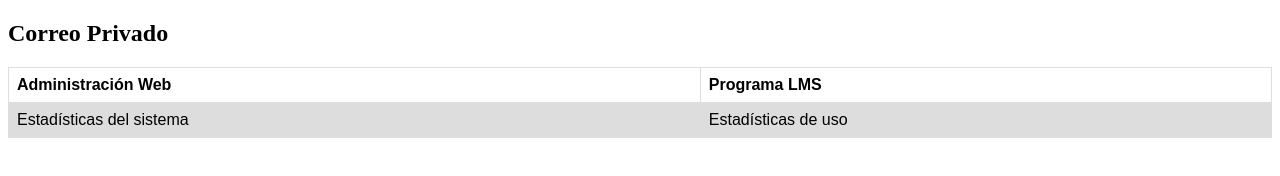
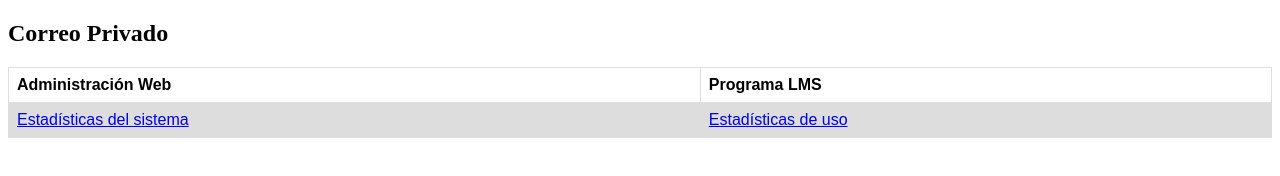
Before and after one commit to SpainLMS/admin, a plain HTML site: page 29615784H29615784.html in a window 1280 px wide. Drawn offline with Linux system fonts and the light colour scheme.

Commit message:
Update 29615784H29615784.html

```diff
--- a/29615784H29615784.html
+++ b/29615784H29615784.html
@@ -30,8 +30,8 @@ tr:nth-child(even) {
     <th>Programa LMS</th>
   </tr>
   <tr>
-    <a href="https://spainlms.github.io/admin/mail.29615784H/mail1.html"><td>Estadísticas del sistema</td></a>
-    <a href="https://spainlms.github.io/admin/mail.29615784H/mail2.html"><td>Estadísticas de uso</td></a>
+    <td><a href="https://spainlms.github.io/admin/mail.29615784H/mail1.html">Estadísticas del sistema</a></td>
+    <td><a href="https://spainlms.github.io/admin/mail.29615784H/mail2.html">Estadísticas de uso</a></td>
   </tr>
 </table>
 
```
